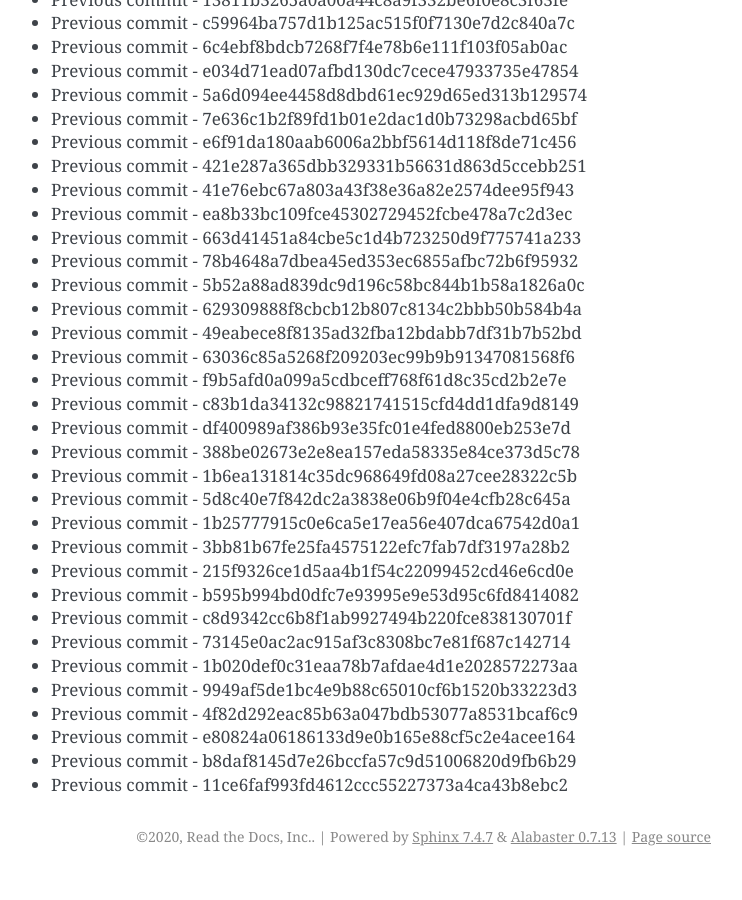
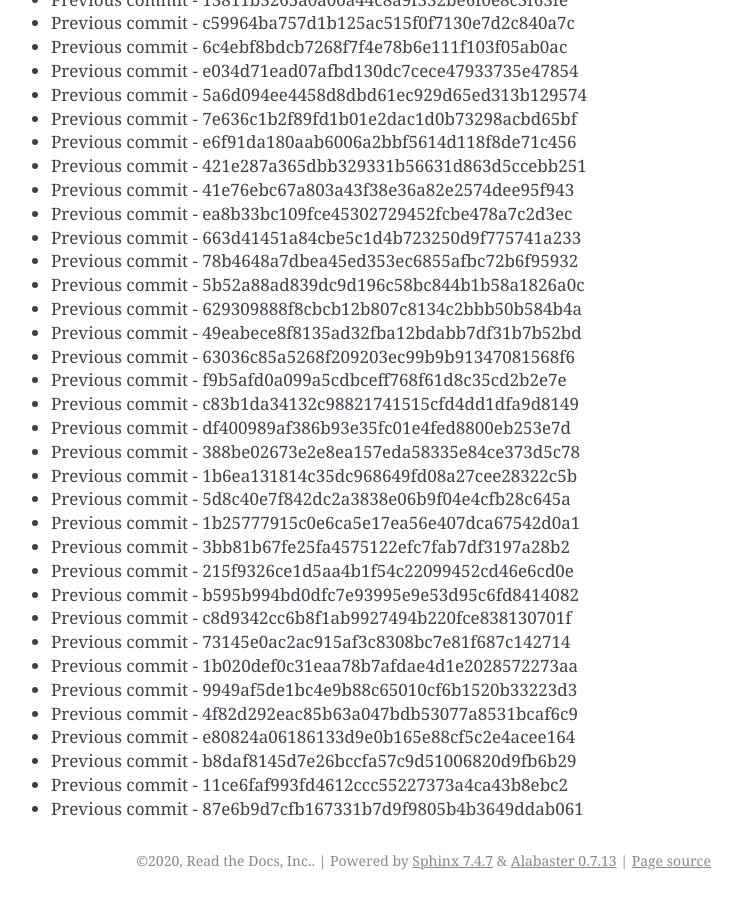
Before and after one commit to readthedocs/rtd-git-stresstest, a Sphinx documentation site: the page built from docs/updates.rst, in a window 1280 px wide and 900 px high, scrolled down 43633 px. Shown: the whole window, without its empty margins (399-1141 px from the left). Built offline with Sphinx 7.4.7, drawn with Linux system fonts in a browser that asks for light colours; before the commit the page ends 44509 px from its top, so only the background shows below that.

Commit message:
Generating commit from previous: 87e6b9d7cfb167331b7d9f9805b4b3649ddab061

```diff
--- a/docs/updates.rst
+++ b/docs/updates.rst
@@ -1865,3 +1865,4 @@ It can be tested for any performance characteristics.
 * Previous commit - e80824a06186133d9e0b165e88cf5c2e4acee164
 * Previous commit - b8daf8145d7e26bccfa57c9d51006820d9fb6b29
 * Previous commit - 11ce6faf993fd4612ccc55227373a4ca43b8ebc2
+* Previous commit - 87e6b9d7cfb167331b7d9f9805b4b3649ddab061
```
